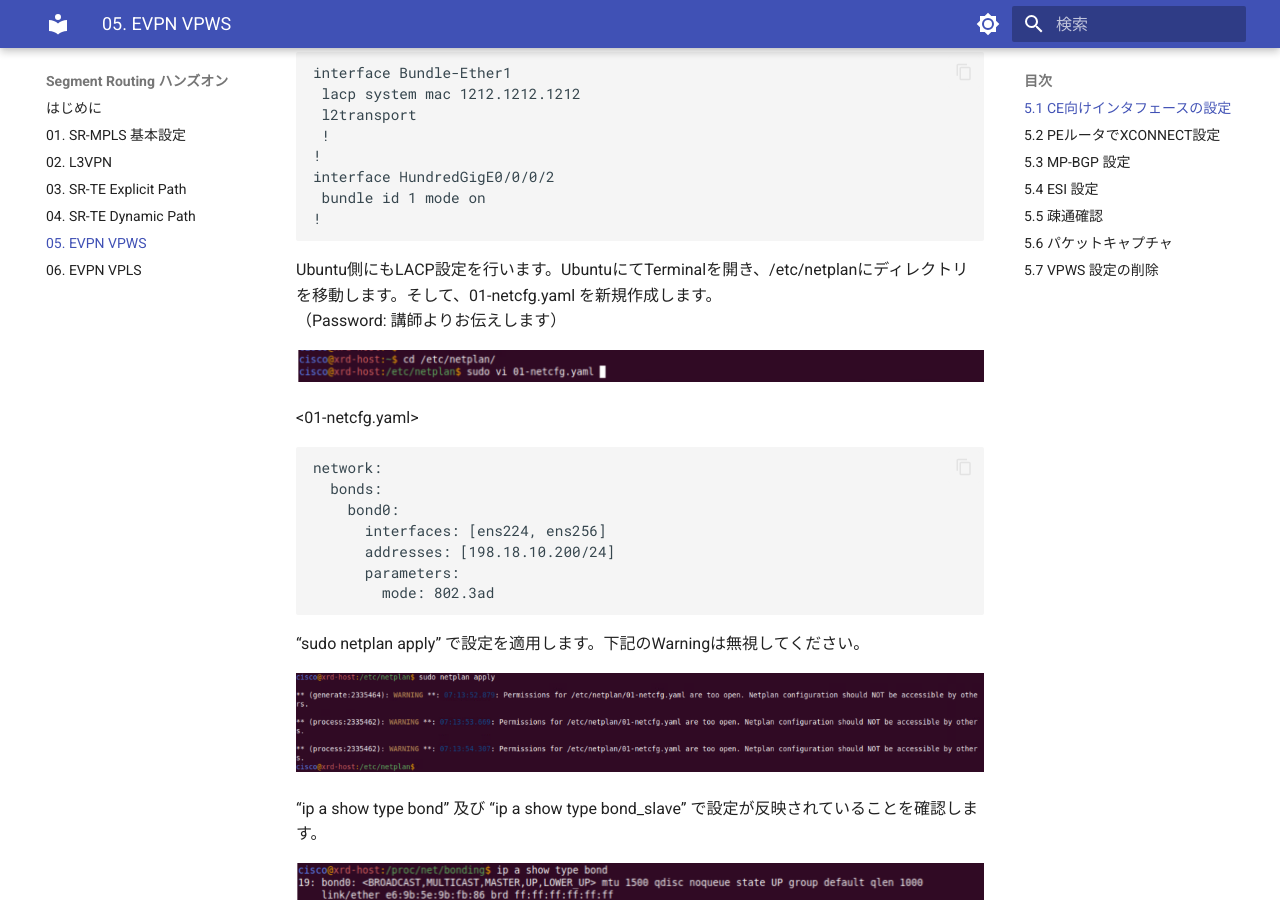
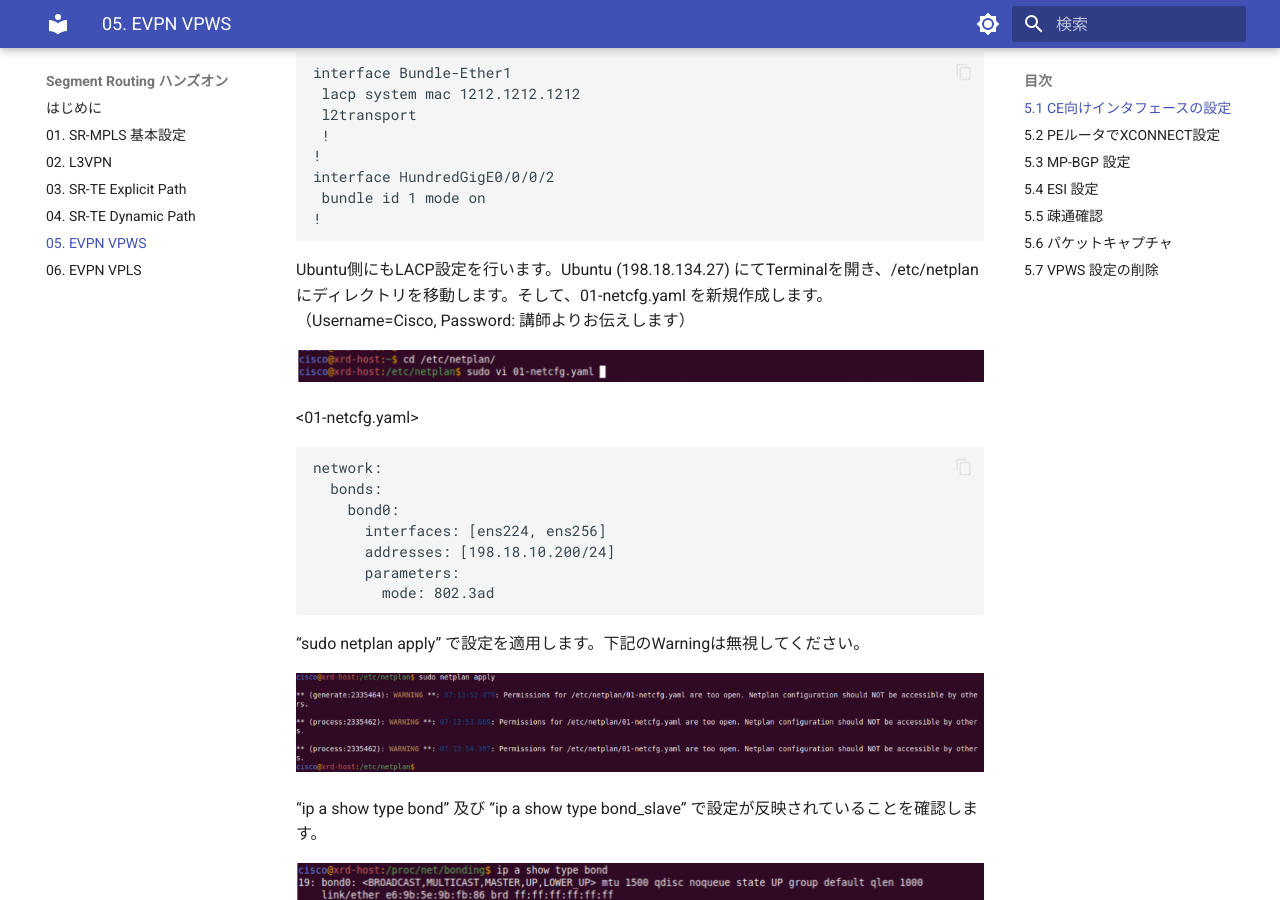
Before and after one commit to hitakaha/sr-mpls-hands-on, an MkDocs documentation site: the page built from docs/05-evpn-vpws/index.md, in a window 1280 px wide and 900 px high, scrolled down 1010 px. Built offline with MkDocs 1.6.1 and Material for MkDocs 9.7.7, drawn with Linux system fonts in a browser that asks for light colours.

Commit message:
Update index.md
Ubuntu の IP アドレスと username を追記

```diff
--- a/docs/05-evpn-vpws/index.md
+++ b/docs/05-evpn-vpws/index.md
@@ -28,8 +28,8 @@ interface HundredGigE0/0/0/2
  bundle id 1 mode on
 !</code></pre>
 
-Ubuntu側にもLACP設定を行います。UbuntuにてTerminalを開き、/etc/netplanにディレクトリを移動します。そして、01-netcfg.yaml を新規作成します。<br>
-（Password: 講師よりお伝えします）
+Ubuntu側にもLACP設定を行います。Ubuntu (198.18.134.27) にてTerminalを開き、/etc/netplanにディレクトリを移動します。そして、01-netcfg.yaml を新規作成します。<br>
+（Username=Cisco, Password: 講師よりお伝えします）
 
 ![](images/image02.png){ style="width:100%" }
 
```
